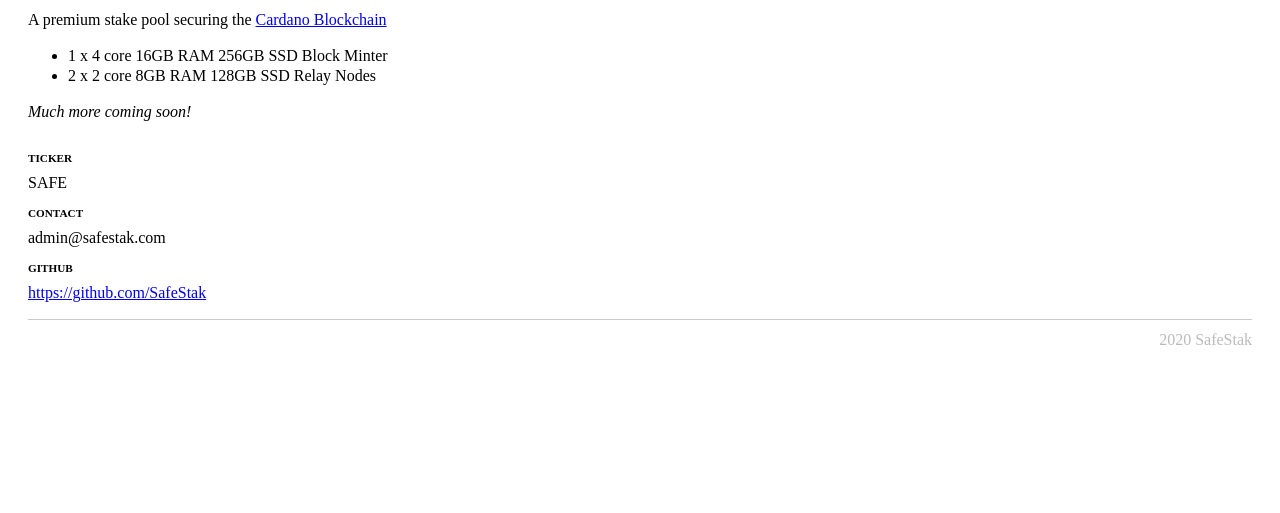
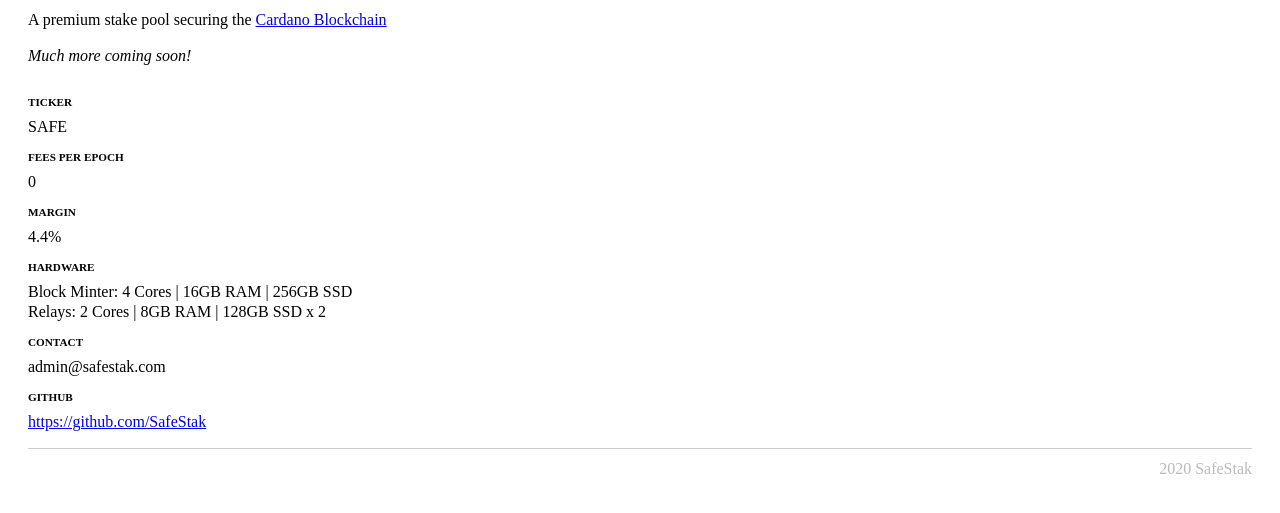
Before and after one commit to ptolem/safestack-com, a plain HTML site: page index.html in a window 1280 px wide. Shown: the part 59-572 px from the top of the page. Drawn offline with Linux system fonts and the light colour scheme.

Commit message:
More info

```diff
--- a/index.html
+++ b/index.html
@@ -8,6 +8,12 @@
     <meta name="description" content="SafeStak - Reliable Stake Pool on the Cardano Blockchain">
     <link rel="canonical" href="https://www.safestak.com/">
     <style>
+        body {
+            padding: 28px;
+            margin: auto;
+            line-height: 1.25em;
+        }
+
         h1 {
             font-family: Consolas, monaco, monospace;
         }
@@ -22,12 +28,6 @@
         dd {
             padding:0;
             margin:0;
-        }
-
-        body {
-            padding: 28px;
-            margin: auto;
-            line-height: 1.25em;
         }
 
         footer {
@@ -51,16 +51,23 @@
         <section class="hero">
             A premium stake pool securing the <a href="https://cardano.org/">Cardano Blockchain</a>
         </section>
-        <ul>
-            <li>1 x 4 core 16GB RAM 256GB SSD Block Minter</li>
-            <li>2 x 2 core 8GB RAM 128GB SSD Relay Nodes</li>
-        </ul>
         <p class="coming-soon">
             Much more coming soon!
         </p>
         <dl>
             <dt>Ticker</dt>
             <dd>SAFE</dd>
+            <dt>Fees per epoch</dt>
+            <dd>0</dd>
+            <dt>Margin</dt>
+            <dd>4.4%</dd>
+            <dt>Hardware</dt>
+            <dd>
+                <ul style='padding:0; margin: 0; list-style: none;'>
+                    <li>Block Minter: 4 Cores | 16GB RAM | 256GB SSD</li>
+                    <li>Relays: 2 Cores | 8GB RAM | 128GB SSD x 2</li>
+                </ul>
+            </dd>
             <dt>Contact</dt>
             <dd>admin@safestak.com</dd>
             <dt>GitHub</dt>
```
